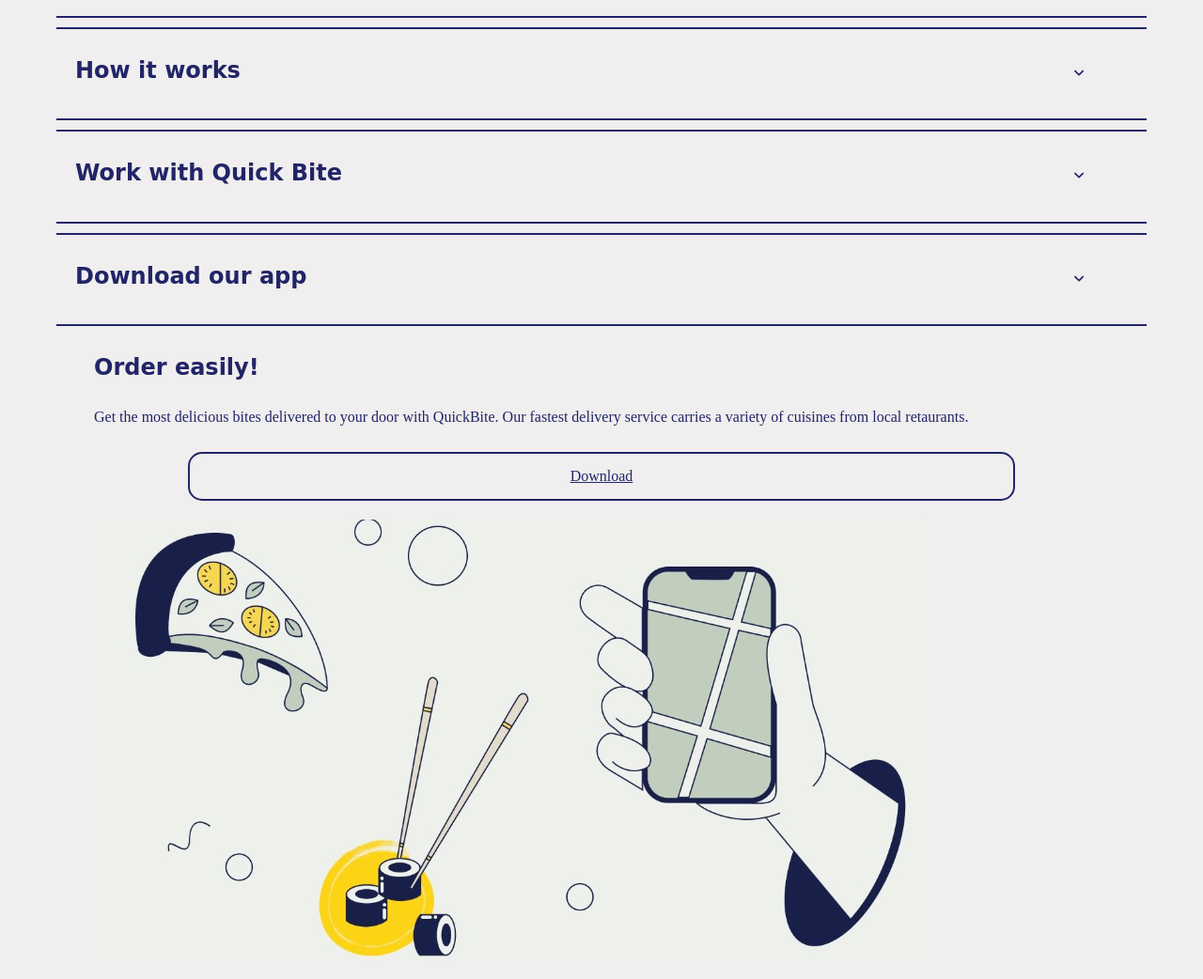
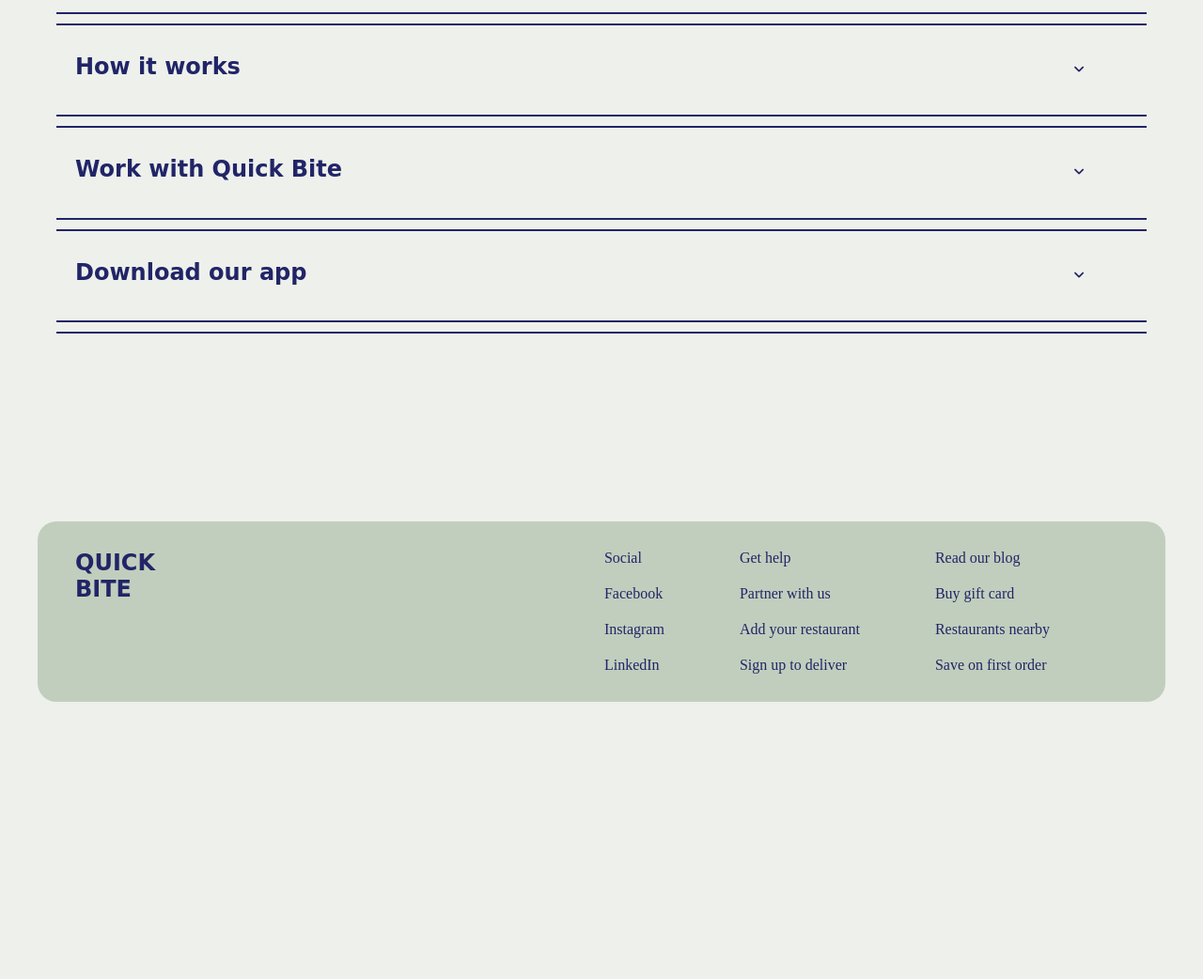
Before and after one commit to kiruthiyaashree/food-delivery, a plain HTML site: page index.html in a window 1280 px wide. Shown: the part 869-1911 px from the top of the page at 94% size. After the commit the page ends 1636 px from the top, so only its background shows below. Drawn offline with Linux system fonts and the light colour scheme.

Commit message:
Update style.css

```diff
--- a/style.css
+++ b/style.css
@@ -1,5 +1,5 @@
 *{
-    background-color: rgb(240, 238, 238);
+    background-color: #eef0eb;
     margin: 10px 20px;
 }
 :root{
@@ -43,7 +43,6 @@ nav{
     align-items: end;
 }
 .second-sec{
-    /* margin-left: 25%; */
     display: flex;
     justify-content: flex-end;
     text-align: center;
@@ -122,12 +121,11 @@ h2{
 }
 .work_with_qb{
     display: grid;
-    grid-template-columns: 65% 35%;
+    grid-template-columns: 55% 45%;
 }
 .content h2,p {
     text-align: justify;
     color: var(--blue);
-    /* align-items: left; */
 }
 .content a{
     border: 2px solid var(--blue);
@@ -136,6 +134,7 @@ h2{
     padding: 15px 25px;
     text-align: center;
     color: var(--blue);
+    text-decoration: none;
 }
 .content a:hover{
     background-color: var(--blue);
@@ -151,3 +150,44 @@ h2{
 .container-second{
     display: none;
 }
+.download{
+    display: none;
+}
+.image{
+    display: flex;
+    justify-content: flex-end;
+    width: 100%;
+    height: 100%;
+}
+
+.inner-footer a{
+    text-decoration: none;
+    color: rgb(33,37,103);
+}
+.inner-footer a:hover{
+    font-weight: bolder;
+}
+.footer{
+    margin: 0;
+    position: relative;
+    margin-top: 200px;
+    border: 1px solid inherit;
+    background-color: #c1cebd;
+    display: grid;
+    grid-template-columns: 40% 60% ;
+    border-radius: 20px;
+}
+.footer-links{
+    background-color: inherit;
+    display: flex;
+    flex-direction: row;
+    justify-content: center;
+}
+.logo,.logo h2,.footer-links .inner-footer ,.inner-footer a
+{
+    background-color: #c1cebd;
+}
+.inner-footer{
+    display: flex;
+    flex-direction: column;
+}
```
